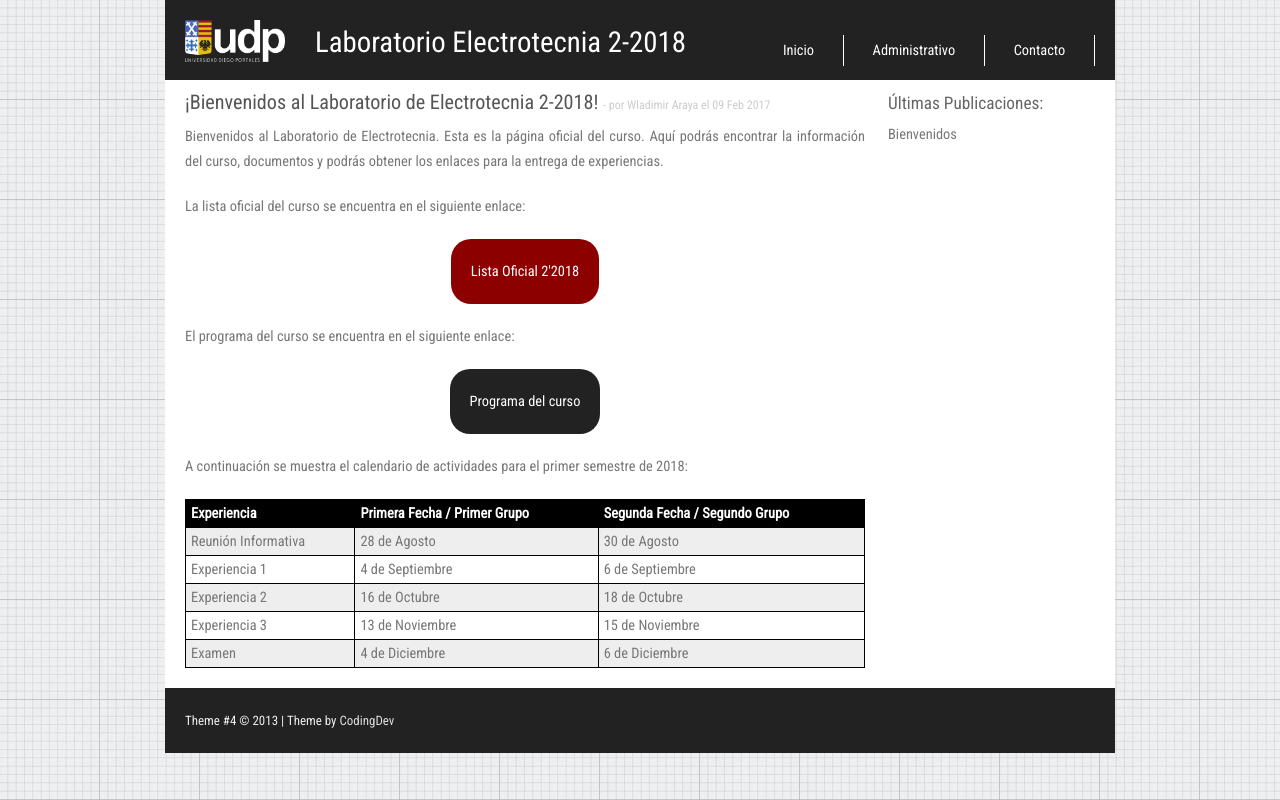
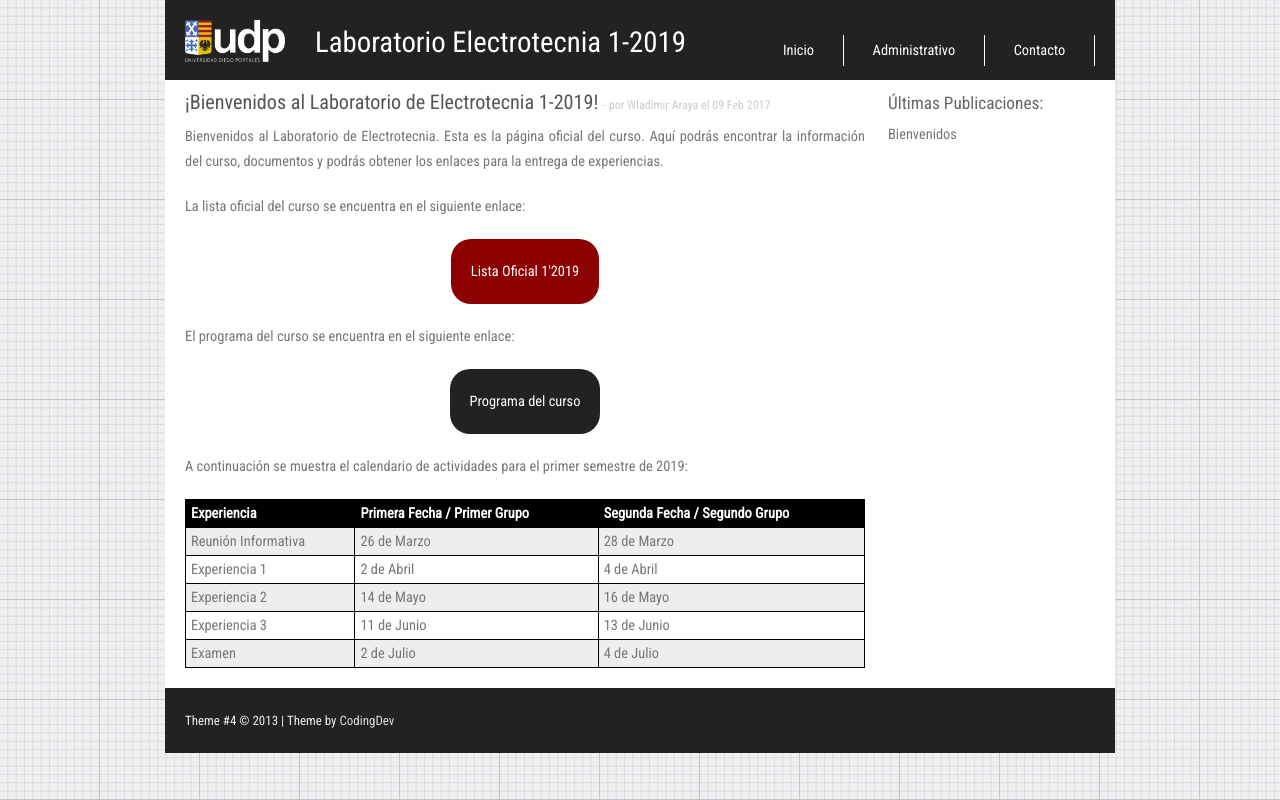
Before and after one commit to labelectroudp/web, a plain HTML site: page index.html in a window 1280 px wide. Drawn offline with nearby package versions, Linux system fonts and the light colour scheme.

Commit message:
update 2019 -1

```diff
--- a/index.html
+++ b/index.html
@@ -28,7 +28,7 @@
                 <img src="img/udp3.png" width="100" />
             </div>
 
-            <h1><a href="index.html" style="color: #FFFFFF">Laboratorio Electrotecnia 2-2018</a></h1>
+            <h1><a href="index.html" style="color: #FFFFFF">Laboratorio Electrotecnia 1-2019</a></h1>
       </div>
 
 
@@ -41,13 +41,13 @@
       </div>
 
       <div id="content">
-        <h2>¡Bienvenidos al Laboratorio de Electrotecnia 2-2018! <span class="post-span">- por Wladimir Araya el 09 Feb 2017</span></h2>
+        <h2>¡Bienvenidos al Laboratorio de Electrotecnia 1-2019! <span class="post-span">- por Wladimir Araya el 09 Feb 2017</span></h2>
         <p>Bienvenidos al Laboratorio de Electrotecnia. Esta es la página oficial del curso. Aquí podrás encontrar la información del curso, documentos y podrás obtener los enlaces para la entrega de experiencias.</p>
         <p>La lista oficial del curso se encuentra en el siguiente enlace:</p>
-        <p class="enlacee"><a href="https://docs.google.com/spreadsheets/d/e/2PACX-1vTiZzPbAqYe3WiabZecPk08orUxA3EQSP2lelXKQVf11jSPI7wb1qcZzI-xLgvH_01ZWhAFkxlTtXxe/pubhtml?gid=994969643&single=true" class="hvr-buzz-out" target="_blank" style="width=130px">Lista Oficial 2'2018</a></p>
+        <p class="enlacee"><a href="https://docs.google.com/spreadsheets/d/e/2PACX-1vTiZzPbAqYe3WiabZecPk08orUxA3EQSP2lelXKQVf11jSPI7wb1qcZzI-xLgvH_01ZWhAFkxlTtXxe/pubhtml?gid=994969643&single=true" class="hvr-buzz-out" target="_blank" style="width=130px">Lista Oficial 1'2019</a></p>
         <p> El programa del curso se encuentra en el siguiente enlace: </p>
-        <p class="pdf"><a href="documentos/Programa_2_2018.pdf" class="hvr-buzz-out" target="_blank" style="width=130px">Programa del curso</a></p>
-        <p> A continuación se muestra el calendario de actividades para el primer semestre de 2018: </p>
+        <p class="pdf"><a href="documentos/Programa_1_2019.pdf" class="hvr-buzz-out" target="_blank" style="width=130px">Programa del curso</a></p>
+        <p> A continuación se muestra el calendario de actividades para el primer semestre de 2019: </p>
         <p><table id="t01">
           <tr>
             <th>Experiencia</th>
@@ -56,28 +56,28 @@
           </tr>
           <tr>
             <td>Reunión Informativa</td>
-            <td>28 de Agosto</td>
-            <td>30 de Agosto</td>
+            <td>26 de Marzo</td>
+            <td>28 de Marzo</td>
           </tr>
           <tr>
             <td>Experiencia 1</td>
-            <td>4 de Septiembre</td>
-            <td>6 de Septiembre</td>
+            <td>2 de Abril</td>
+            <td>4 de Abril</td>
           </tr>
           <tr>
             <td>Experiencia 2</td>
-            <td>16 de Octubre</td>
-            <td>18 de Octubre</td>
+            <td>14 de Mayo</td>
+            <td>16 de Mayo</td>
           </tr>
           <tr>
             <td>Experiencia 3</td>
-            <td>13 de Noviembre</td>
-            <td>15 de Noviembre</td>
+            <td>11 de Junio</td>
+            <td>13 de Junio</td>
           </tr>
           <tr>
             <td>Examen</td>
-            <td>4 de Diciembre</td>
-            <td>6 de Diciembre</td>
+            <td>2 de Julio</td>
+            <td>4 de Julio</td>
           </tr>
         </table></p>
       </div>
```
Also changed, not shown: contacto.html (+4 -4 lines), entregas.html (+1 -1 lines), experiencias.html (+1 -1 lines), notas.html (+1 -1 lines), 2 other files.
